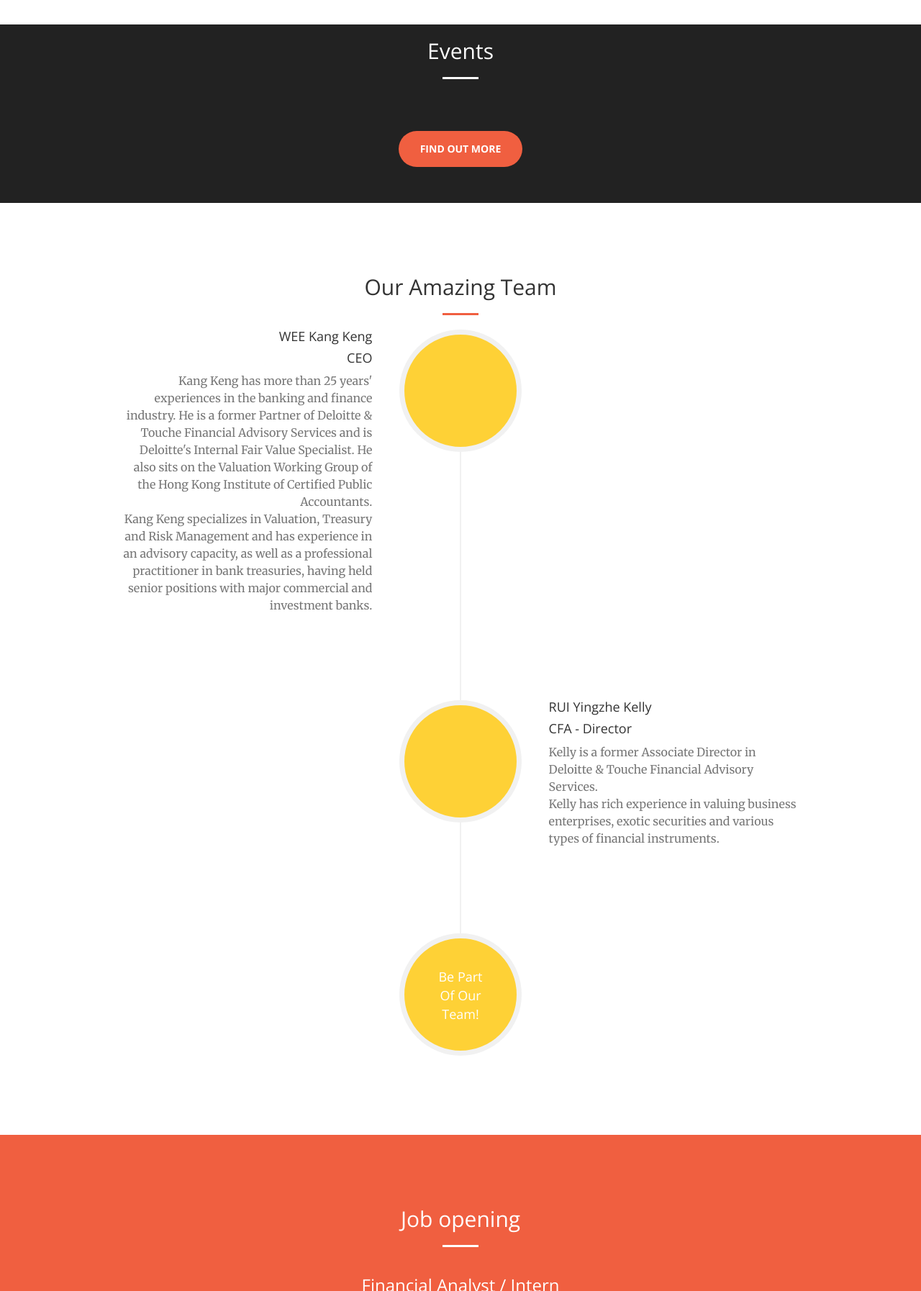
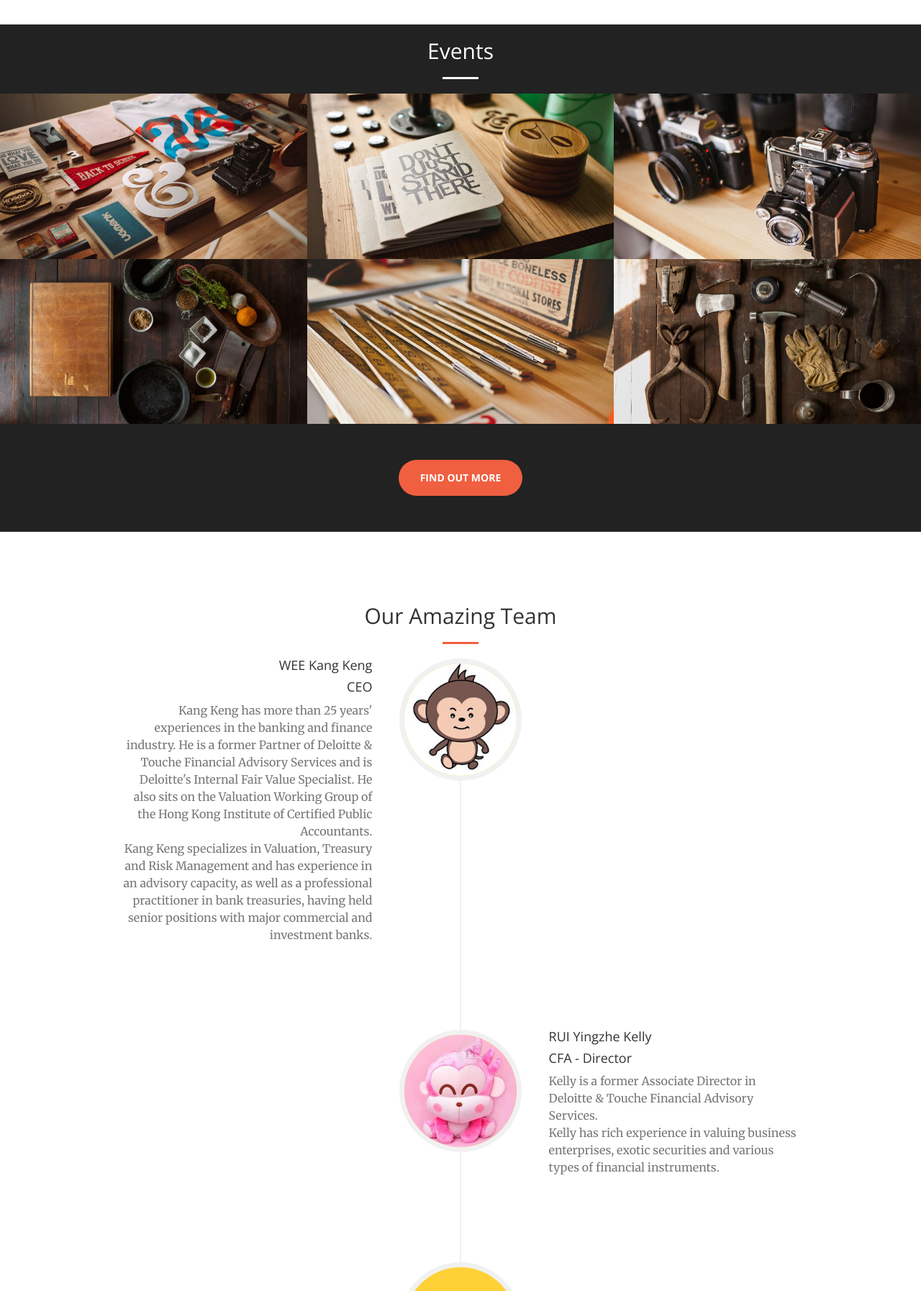
Before and after one commit to ghostoss/gwfas.com, a plain HTML site: page zh-HK/index.html in a window 1280 px wide. Shown: the part 2080-3874 px from the top of the page at 72% size. Drawn offline with nearby package versions, Linux system fonts and the light colour scheme.

```diff
--- a/zh-HK/index.html
+++ b/zh-HK/index.html
@@ -202,7 +202,7 @@
             <div class="row no-gutter">
                 <div class="col-lg-4 col-sm-6">
                     <a href="#" class="portfolio-box">
-                        <img src="img/portfolio/1.jpg" class="img-responsive" alt="">
+                        <img src="../img/portfolio/1.jpg" class="img-responsive" alt="">
                         <div class="portfolio-box-caption">
                             <div class="portfolio-box-caption-content">
                                 <div class="project-category text-faded">
@@ -217,7 +217,7 @@
                 </div>
                 <div class="col-lg-4 col-sm-6">
                     <a href="#" class="portfolio-box">
-                        <img src="img/portfolio/2.jpg" class="img-responsive" alt="">
+                        <img src="../img/portfolio/2.jpg" class="img-responsive" alt="">
                         <div class="portfolio-box-caption">
                             <div class="portfolio-box-caption-content">
                                 <div class="project-category text-faded">
@@ -232,7 +232,7 @@
                 </div>
                 <div class="col-lg-4 col-sm-6">
                     <a href="#" class="portfolio-box">
-                        <img src="img/portfolio/3.jpg" class="img-responsive" alt="">
+                        <img src="../img/portfolio/3.jpg" class="img-responsive" alt="">
                         <div class="portfolio-box-caption">
                             <div class="portfolio-box-caption-content">
                                 <div class="project-category text-faded">
@@ -247,7 +247,7 @@
                 </div>
                 <div class="col-lg-4 col-sm-6">
                     <a href="#" class="portfolio-box">
-                        <img src="img/portfolio/4.jpg" class="img-responsive" alt="">
+                        <img src="../img/portfolio/4.jpg" class="img-responsive" alt="">
                         <div class="portfolio-box-caption">
                             <div class="portfolio-box-caption-content">
                                 <div class="project-category text-faded">
@@ -262,7 +262,7 @@
                 </div>
                 <div class="col-lg-4 col-sm-6">
                     <a href="#" class="portfolio-box">
-                        <img src="img/portfolio/5.jpg" class="img-responsive" alt="">
+                        <img src="../img/portfolio/5.jpg" class="img-responsive" alt="">
                         <div class="portfolio-box-caption">
                             <div class="portfolio-box-caption-content">
                                 <div class="project-category text-faded">
@@ -277,7 +277,7 @@
                 </div>
                 <div class="col-lg-4 col-sm-6">
                     <a href="#" class="portfolio-box">
-                        <img src="img/portfolio/6.jpg" class="img-responsive" alt="">
+                        <img src="../img/portfolio/6.jpg" class="img-responsive" alt="">
                         <div class="portfolio-box-caption">
                             <div class="portfolio-box-caption-content">
                                 <div class="project-category text-faded">
@@ -318,7 +318,7 @@
                     <ul class="timeline">
                         <li>
                             <div class="timeline-image">
-                                <img class="img-circle img-responsive" src="img/team/kk.jpg" alt="">
+                                <img class="img-circle img-responsive" src="../img/team/kk.jpg" alt="">
                             </div>
                             <div class="timeline-panel">
                                 <div class="timeline-heading">
@@ -336,7 +336,7 @@
                         </li>
                         <li class="timeline-inverted">
                             <div class="timeline-image">
-                                <img class="img-circle img-responsive" src="img/team/krui.jpg" alt="">
+                                <img class="img-circle img-responsive" src="../img/team/krui.jpg" alt="">
                             </div>
                             <div class="timeline-panel">
                                 <div class="timeline-heading">
```
Also changed, not shown: zh-CN/index.html (+16 -16 lines), 1 other file.
